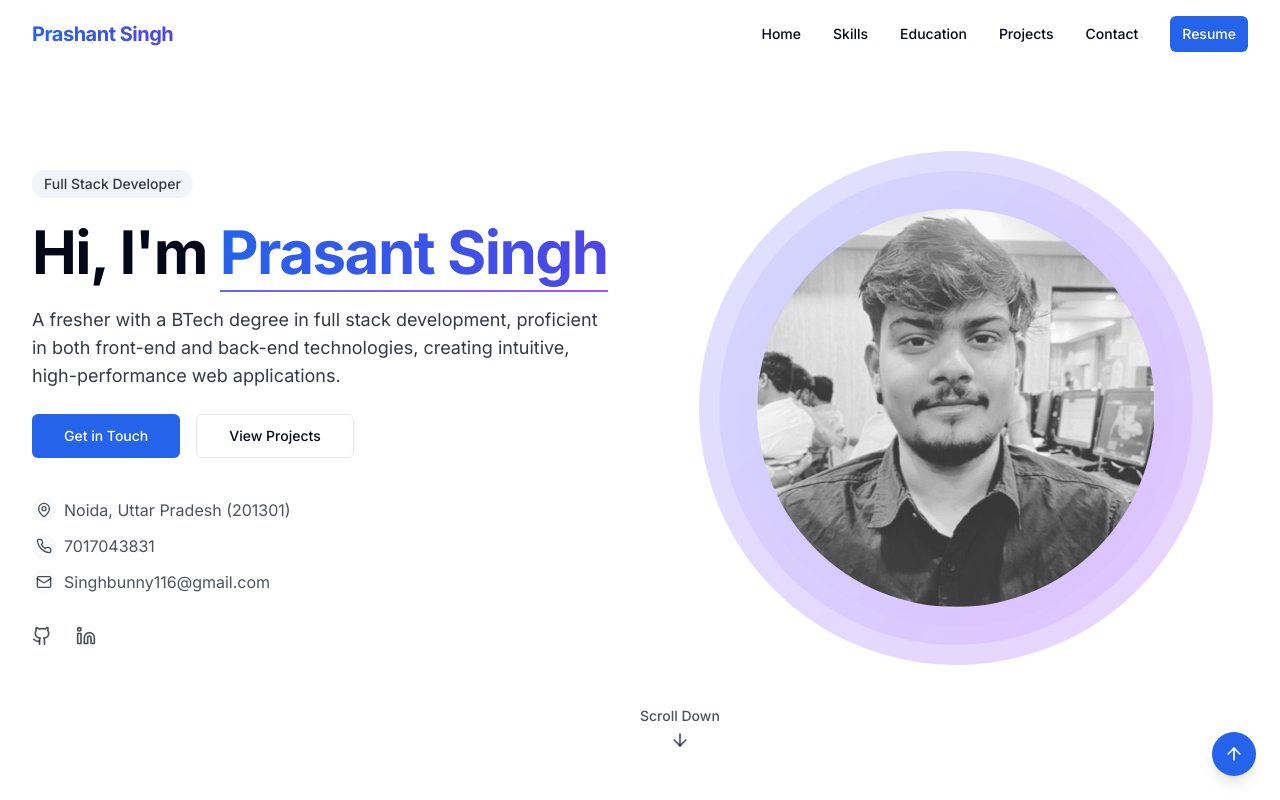
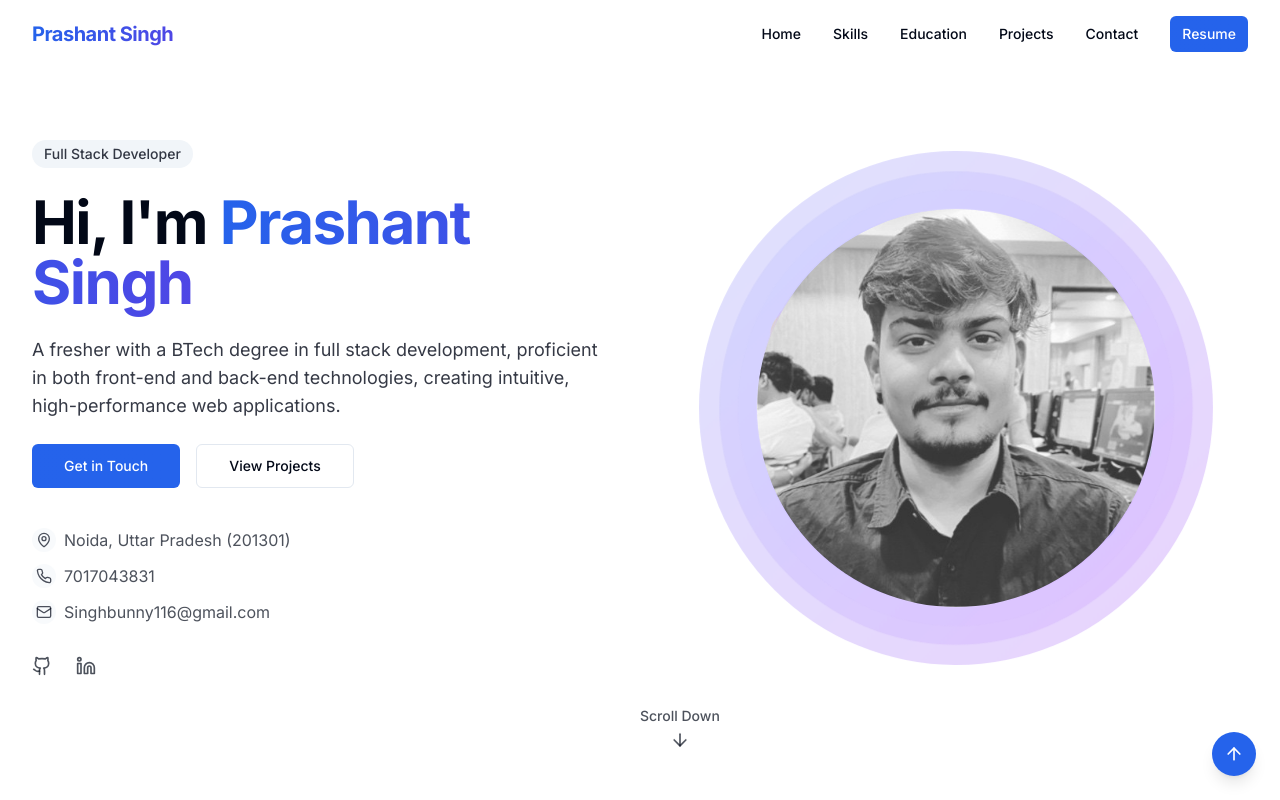
Before and after one commit to bUNYrAbbito/bunny_portfolio, a React (Vite) app: page / in a window 1280 px wide. Shown: the top 800 px of the page. Built offline with nearby package versions, Linux system fonts and the light colour scheme.

Commit message:
name change

```diff
--- a/src/components/Hero.tsx
+++ b/src/components/Hero.tsx
@@ -117,7 +117,7 @@ const Hero = () => {
               style={{ animationDelay: '200ms' }}
             >
               Hi, I'm <span className="text-gradient relative">
-                Prasant Singh
+                Prashant Singh
                 <span className="absolute -bottom-1 left-0 w-full h-0.5 bg-gradient-to-r from-indigo-500 to-purple-500 animate-width-expand"></span>
               </span>
             </h1>
```
